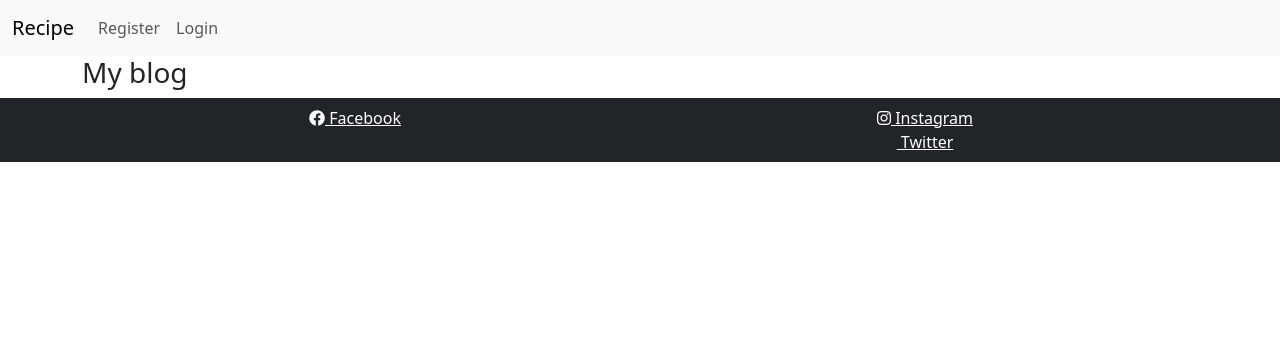
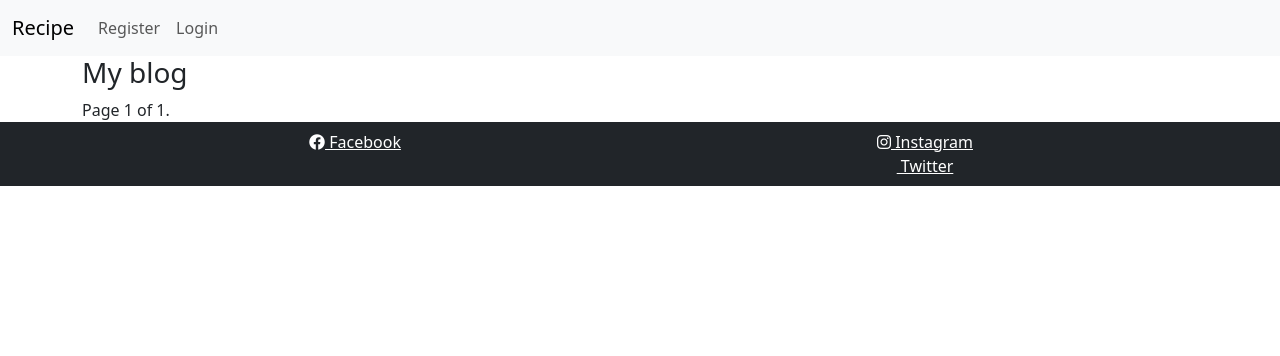
Before and after one commit to nataliatesarova/project-four, a Django app: page / in a window 1280 px wide. Shown: the top 356 px of the page. Run offline with Django 3.2, Linux system fonts and the light colour scheme; data that the repository does not hold is empty; parts of the project's set-up code (start-up, migrations or seed data) failed here and were passed over.

Commit message:
Add pagination links

```diff
--- a/templates/blog/index.html
+++ b/templates/blog/index.html
@@ -7,7 +7,7 @@
   <div class="row">
     <h3>My blog</h3>
     <!-- for loop to display recipe details -->
-    {% for recipe in recipe_list %}
+    {% for recipe in current_page %}
     <div class="col-md-3 mb-4">
       <div class="card">
         <a href="{% url 'recipe_detail' recipe.slug %}">
@@ -36,6 +36,22 @@
     {% endif %} {% endfor %}
     <!-- end of recipe details -->
   </div>
+  <!-- pagination -->
+  <div class="pagination">
+    <span class="step-links">
+      {% if current_page.has_previous %}
+      <a href="?page=1">&laquo; first</a>
+      <a href="?page={{ current_page.previous_page_number }}">previous</a>
+      {% endif %}
+      <span class="current-page">
+        Page {{ current_page.number }} of {{ current_page.paginator.num_pages}}.
+      </span>
+      {% if current_page.has_next %}
+      <a href="?page={{ current_page.next_page_number }}">next</a>
+      <a href="?page={{ current_page.paginator.num_pages }}">last &raquo;</a>
+      {% endif %}
+    </span>
+  </div>
 </div>
 
 {%endblock%}
```
